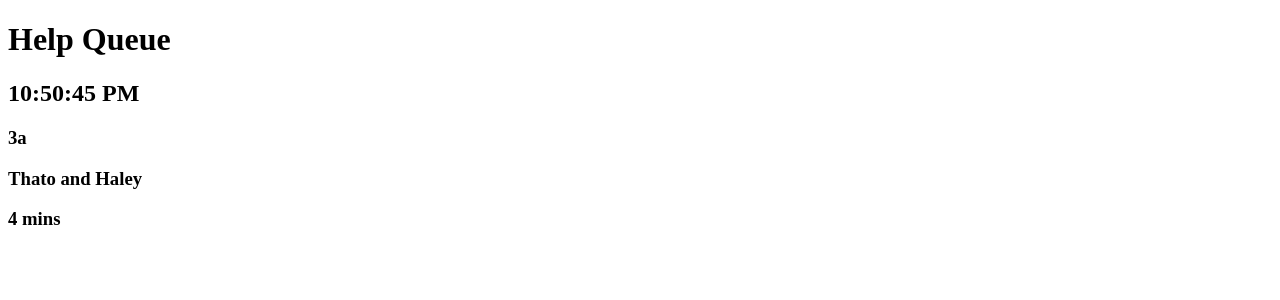
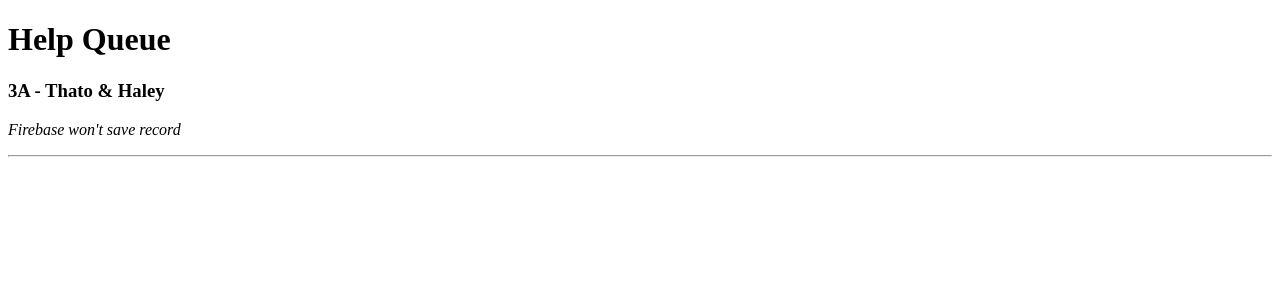
Before and after one commit to AlenaSG/react-app, a React app: page / in a window 1280 px wide. Shown: the top 300 px of the page. Built offline with nearby package versions, Linux system fonts and the light colour scheme.

Commit message:
include components to display queue tickets

```diff
--- /dev/null
+++ b/src/components/App.jsx
@@ -0,0 +1,14 @@
+import React from "react";
+import Header from "./Header";
+import TicketList from "./TicketList";
+
+function App(props){
+  return(
+    <div>
+      <Header/>
+      <TicketList />
+    </div>
+  );
+}
+
+export default App;
--- /dev/null
+++ b/src/components/Header.jsx
@@ -0,0 +1,9 @@
+import React from "react";
+
+function Header(props){
+  return (
+    <h1>Help Queue</h1>
+  );
+}
+
+export default Header;
--- /dev/null
+++ b/src/components/Ticket.jsx
@@ -0,0 +1,13 @@
+import React from "react";
+
+function Ticket(props){
+  return (
+    <div>
+        <h3>3A - Thato & Haley</h3>
+        <p><em>Firebase won't save record</em></p>
+        <hr/>
+      </div>
+    );
+}
+
+export default Ticket;
--- /dev/null
+++ b/src/components/TicketList.jsx
@@ -0,0 +1,10 @@
+import React from "react";
+import Ticket from "./Ticket";
+
+function TicketList(props){
+  return (
+    <Ticket />
+  );
+}
+
+export default TicketList;
--- a/src/index.jsx
+++ b/src/index.jsx
@@ -1,13 +1,8 @@
 import React from "react";
 import ReactDOM from "react-dom";
+import App from "./components/App";
 
 ReactDOM.render(
-  <div>
-    <h1>Help Queue</h1>
-    <h2>{new Date().toLocaleTimeString()}</h2>
-    <h3>3a</h3>
-    <h3>Thato and Haley</h3>
-    <h3>4 mins</h3>
-  </div>,
+  <App/>,
   document.getElementById('react-app-root')
 );
```
